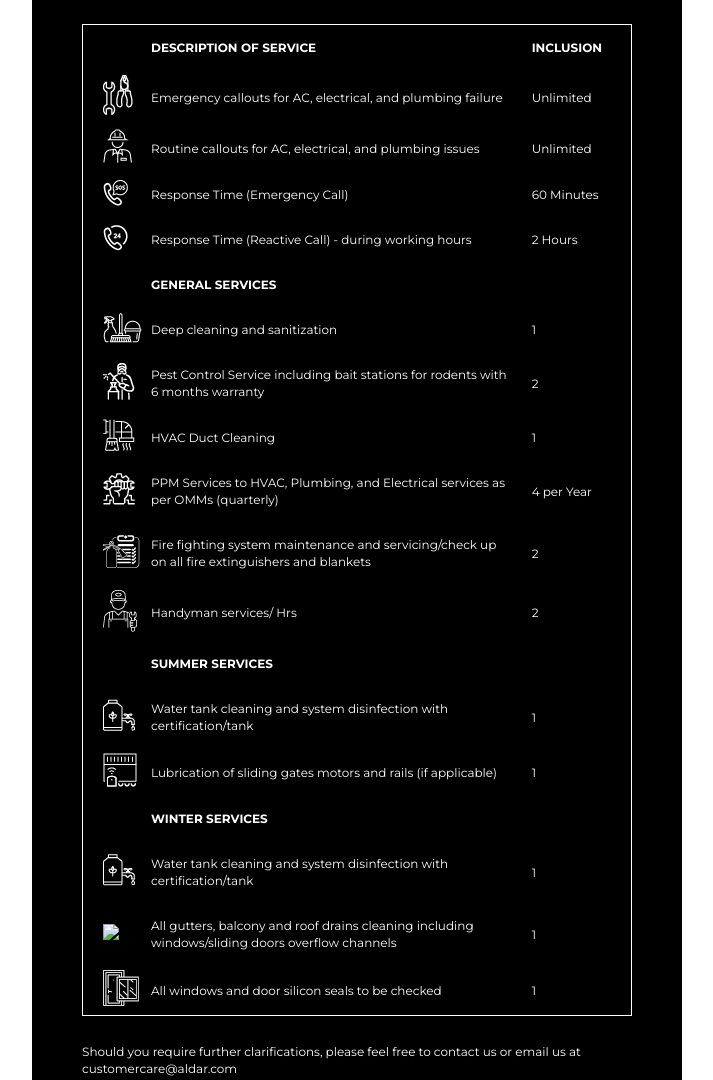
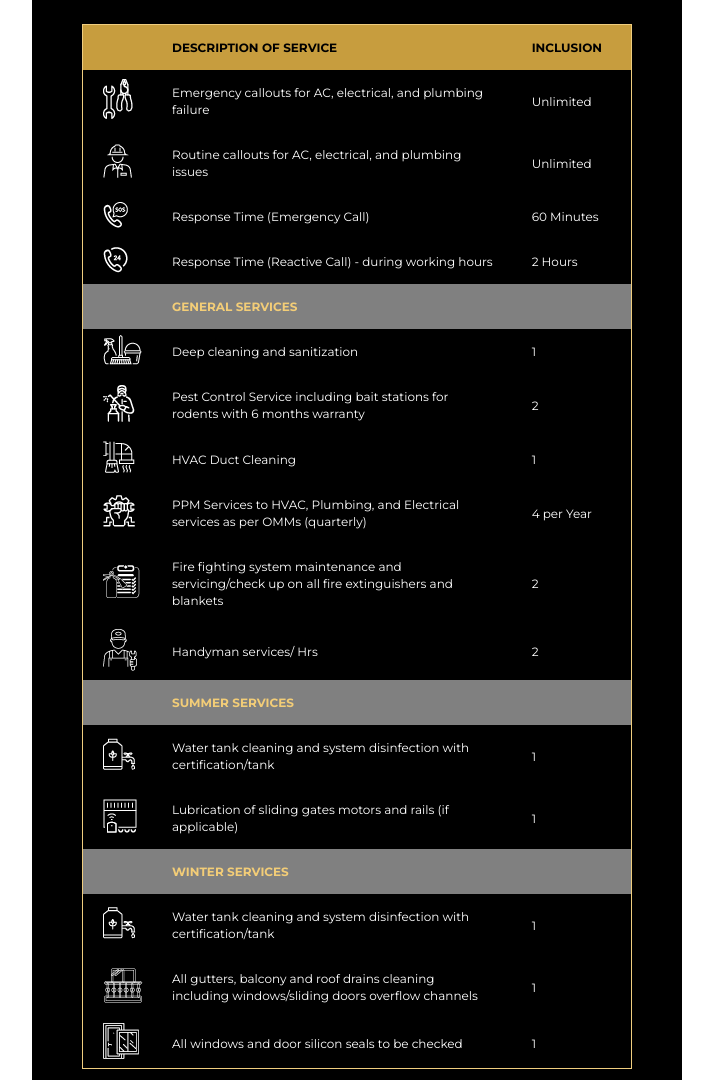
Before and after one commit to saratSubramaniam/hx, a plain HTML site: page index.html in a window 1280 px wide. Shown: the part 1081-2161 px from the top of the page, without its empty margins (283-996 px from the left). Drawn offline with Linux system fonts and the light colour scheme.

Commit message:
Add files via upload

```diff
--- a/index.html
+++ b/index.html
@@ -79,7 +79,7 @@
                                             <tr>
                                                 <td>
                                                     <p
-                                                        style="font-size:26px; font-weight:300; line-height:30px; font-family: 'Montserrat', sans-serif; color:#ffffff;font-weight: bold;">
+                                                        style="font-size:26px; font-weight:300; line-height:30px; font-family: 'Montserrat', sans-serif; color:#c79d3e;font-weight: bold;">
                                                         WELCOME TO YOUR NEW HOME IN XXX</p>
                                                 </td>
                                             </tr>
@@ -138,7 +138,7 @@
                                             <tr>
                                                 <td>
                                                     <p
-                                                        style="font-family:'Montserrat', Arial;  font-size:12px; line-height:17px; color: #ffffff; margin: 9px 0; padding: 0;font-weight: bold;">
+                                                        style="font-family:'Montserrat', Arial;  font-size:12px; line-height:17px; color: #c79d3e; margin: 9px 0; padding: 0;font-weight: bold;">
                                                         The Defect Liability Period (DLP)
                                                     </p>
                                                 </td>
@@ -158,7 +158,7 @@
                                             <tr>
                                                 <td>
                                                     <p
-                                                        style="font-family:'Montserrat', Arial;  font-size:12px; line-height:17px; color: #ffffff; margin: 9px 0; padding: 0;font-weight: bold;">
+                                                        style="font-family:'Montserrat', Arial;  font-size:12px; line-height:17px; color: #c79d3e; margin: 9px 0; padding: 0;font-weight: bold;">
                                                         Annual Maintenance Contract (AMC) handled by HomeX
                                                     </p>
                                                 </td>
@@ -235,27 +235,27 @@
                                 <td align="center">
 
                                     <table class="sub" cellspacing="0" cellpadding="0" border="0" align="center"
-                                        style="border: 1px solid white;padding: 0px 20px;">
+                                        style="border: 1px solid #efcd7f;">
                                         <tbody>
 
-                                            <tr>
-                                                <td style="padding: 5px 0px;"></td>
+                                            <tr style="background-color: #c79d3e;">
+                                                <td style="padding: 5px 20px;"></td>
                                                 <td style="padding: 5px 0px;">
                                                     <p
-                                                        style="font-family:'Montserrat', Arial;  font-size:12px; line-height:17px; color: #ffffff; margin: 9px; padding: 0;font-weight: bold;">
+                                                        style="font-family:'Montserrat', Arial;  font-size:12px; line-height:17px; color: #000; margin: 9px; padding: 0;font-weight: bold;">
                                                         DESCRIPTION OF SERVICE
                                                     </p>
                                                 </td>
-                                                <td style="padding: 5px 0px;">
+                                                <td style="padding: 5px 20px;">
                                                     <p
-                                                        style="font-family:'Montserrat', Arial;  font-size:12px; line-height:17px; color: #ffffff; margin: 9px; padding: 0;font-weight: bold;">
+                                                        style="font-family:'Montserrat', Arial;  font-size:12px; line-height:17px; color: #000; margin: 9px; padding: 0;font-weight: bold;">
                                                         INCLUSION
                                                     </p>
                                                 </td>
                                             </tr>
 
                                             <tr>
-                                                <td style="padding: 5px 0px;">
+                                                <td style="padding: 5px 20px;">
                                                     <img src="images/icon-emergency.png" />
                                                 </td>
                                                 <td style="padding: 5px 0px;">
@@ -264,7 +264,7 @@
                                                         Emergency callouts for AC, electrical, and plumbing failure
                                                     </p>
                                                 </td>
-                                                <td style="padding: 5px 0px;">
+                                                <td style="padding: 5px 20px;">
                                                     <p
                                                         style="font-family:'Montserrat', Arial;  font-size:12px; line-height:17px; color: #ffffff; margin: 9px; padding: 0;">
                                                         Unlimited
@@ -273,7 +273,7 @@
                                             </tr>
 
                                             <tr>
-                                                <td style="padding: 5px 0px;">
+                                                <td style="padding: 5px 20px;">
                                                     <img src="images/icon-routine.png" />
                                                 </td>
                                                 <td style="padding: 5px 0px;">
@@ -282,7 +282,7 @@
                                                         Routine callouts for AC, electrical, and plumbing issues
                                                     </p>
                                                 </td>
-                                                <td style="padding: 5px 0px;">
+                                                <td style="padding: 5px 20px;">
                                                     <p
                                                         style="font-family:'Montserrat', Arial;  font-size:12px; line-height:17px; color: #ffffff; margin: 9px; padding: 0;">
                                                         Unlimited
@@ -291,7 +291,7 @@
                                             </tr>
 
                                             <tr>
-                                                <td style="padding: 5px 0px;">
+                                                <td style="padding: 5px 20px;">
                                                     <img src="images/icon-respo-emergency.png" />
                                                 </td>
                                                 <td style="padding: 5px 0px;">
@@ -300,7 +300,7 @@
                                                         Response Time (Emergency Call)
                                                     </p>
                                                 </td>
-                                                <td style="padding: 5px 0px;">
+                                                <td style="padding: 5px 20px;">
                                                     <p
                                                         style="font-family:'Montserrat', Arial;  font-size:12px; line-height:17px; color: #ffffff; margin: 9px; padding: 0;">
                                                         60 Minutes
@@ -309,7 +309,7 @@
                                             </tr>
 
                                             <tr>
-                                                <td style="padding: 5px 0px;">
+                                                <td style="padding: 5px 20px;">
                                                     <img src="images/icon-resp-reactive.png" />
                                                 </td>
                                                 <td style="padding: 5px 0px;">
@@ -318,7 +318,7 @@
                                                         Response Time (Reactive Call) - during working hours
                                                     </p>
                                                 </td>
-                                                <td style="padding: 5px 0px;">
+                                                <td style="padding: 5px 20px;">
                                                     <p
                                                         style="font-family:'Montserrat', Arial;  font-size:12px; line-height:17px; color: #ffffff; margin: 9px; padding: 0;">
                                                         2 Hours
@@ -326,19 +326,19 @@
                                                 </td>
                                             </tr>
 
-                                            <tr>
-                                                <td style="padding: 5px 0px;"></td>
+                                            <tr style="background-color: gray;">
+                                                <td style="padding: 5px 20px;"></td>
                                                 <td style="padding: 5px 0px;">
                                                     <p
-                                                        style="font-family:'Montserrat', Arial;  font-size:12px; line-height:17px; color: #ffffff; margin: 9px; padding: 0;font-weight: bold;">
+                                                        style="font-family:'Montserrat', Arial;  font-size:12px; line-height:17px; color: #f3cd77; margin: 9px; padding: 0;font-weight: bold;">
                                                         GENERAL SERVICES
                                                     </p>
                                                 </td>
-                                                <td style="padding: 5px 0px;"></td>
+                                                <td style="padding: 5px 20px;"></td>
                                             </tr>
 
                                             <tr>
-                                                <td style="padding: 5px 0px;">
+                                                <td style="padding: 5px 20px;">
                                                     <img src="images/icon-gen-deep.png" />
                                                 </td>
                                                 <td style="padding: 5px 0px;">
@@ -347,7 +347,7 @@
                                                         Deep cleaning and sanitization
                                                     </p>
                                                 </td>
-                                                <td style="padding: 5px 0px;">
+                                                <td style="padding: 5px 20px;">
                                                     <p
                                                         style="font-family:'Montserrat', Arial;  font-size:12px; line-height:17px; color: #ffffff; margin: 9px; padding: 0;">
                                                         1
@@ -356,7 +356,7 @@
                                             </tr>
 
                                             <tr>
-                                                <td style="padding: 5px 0px;">
+                                                <td style="padding: 5px 20px;">
                                                     <img src="images/icon-gen-pest.png" />
                                                 </td>
                                                 <td style="padding: 5px 0px;">
@@ -366,7 +366,7 @@
                                                         months warranty
                                                     </p>
                                                 </td>
-                                                <td style="padding: 5px 0px;">
+                                                <td style="padding: 5px 20px;">
                                                     <p
                                                         style="font-family:'Montserrat', Arial;  font-size:12px; line-height:17px; color: #ffffff; margin: 9px; padding: 0;">
                                                         2
@@ -375,7 +375,7 @@
                                             </tr>
 
                                             <tr>
-                                                <td style="padding: 5px 0px;">
+                                                <td style="padding: 5px 20px;">
                                                     <img src="images/icon-gen-hvac.png" />
                                                 </td>
                                                 <td style="padding: 5px 0px;">
@@ -384,7 +384,7 @@
                                                         HVAC Duct Cleaning
                                                     </p>
                                                 </td>
-                                                <td style="padding: 5px 0px;">
+                                                <td style="padding: 5px 20px;">
                                                     <p
                                                         style="font-family:'Montserrat', Arial;  font-size:12px; line-height:17px; color: #ffffff; margin: 9px; padding: 0;">
                                                         1
@@ -393,7 +393,7 @@
                                             </tr>
 
                                             <tr>
-                                                <td style="padding: 5px 0px;">
+                                                <td style="padding: 5px 20px;">
                                                     <img src="images/icon-gen-ppm.png" />
                                                 </td>
                                                 <td style="padding: 5px 0px;">
@@ -403,7 +403,7 @@
                                                         OMMs (quarterly)
                                                     </p>
                                                 </td>
-                                                <td style="padding: 5px 0px;">
+                                                <td style="padding: 5px 20px;">
                                                     <p
                                                         style="font-family:'Montserrat', Arial;  font-size:12px; line-height:17px; color: #ffffff; margin: 9px; padding: 0;">
                                                         4 per Year
@@ -412,7 +412,7 @@
                                             </tr>
 
                                             <tr>
-                                                <td style="padding: 5px 0px;">
+                                                <td style="padding: 5px 20px;">
                                                     <img src="images/icon-gen-fire.png" />
                                                 </td>
                                                 <td style="padding: 5px 0px;">
@@ -423,7 +423,7 @@
                                                         extinguishers and blankets
                                                     </p>
                                                 </td>
-                                                <td style="padding: 5px 0px;">
+                                                <td style="padding: 5px 20px;">
                                                     <p
                                                         style="font-family:'Montserrat', Arial;  font-size:12px; line-height:17px; color: #ffffff; margin: 9px; padding: 0;">
                                                         2
@@ -432,7 +432,7 @@
                                             </tr>
 
                                             <tr>
-                                                <td style="padding: 5px 0px;">
+                                                <td style="padding: 5px 20px;">
                                                     <img src="images/icon-gen-handyman.png" />
                                                 </td>
                                                 <td style="padding: 5px 0px;">
@@ -441,7 +441,7 @@
                                                         Handyman services/ Hrs
                                                     </p>
                                                 </td>
-                                                <td style="padding: 5px 0px;">
+                                                <td style="padding: 5px 20px;">
                                                     <p
                                                         style="font-family:'Montserrat', Arial;  font-size:12px; line-height:17px; color: #ffffff; margin: 9px; padding: 0;">
                                                         2
@@ -449,19 +449,19 @@
                                                 </td>
                                             </tr>
 
-                                            <tr>
-                                                <td style="padding: 5px 0px;"></td>
+                                            <tr style="background-color: gray;">
+                                                <td style="padding: 5px 20px;"></td>
                                                 <td style="padding: 5px 0px;">
                                                     <p
-                                                        style="font-family:'Montserrat', Arial;  font-size:12px; line-height:17px; color: #ffffff; margin: 9px; padding: 0;font-weight: bold;">
+                                                        style="font-family:'Montserrat', Arial;  font-size:12px; line-height:17px; color: #f3cd77; margin: 9px; padding: 0;font-weight: bold;">
                                                         SUMMER SERVICES
                                                     </p>
                                                 </td>
-                                                <td style="padding: 5px 0px;"></td>
+                                                <td style="padding: 5px 20px;"></td>
                                             </tr>
 
                                             <tr>
-                                                <td style="padding: 5px 0px;">
+                                                <td style="padding: 5px 20px;">
                                                     <img src="images/icon-sum-water.png" />
                                                 </td>
                                                 <td style="padding: 5px 0px;">
@@ -471,7 +471,7 @@
                                                         certification/tank
                                                     </p>
                                                 </td>
-                                                <td style="padding: 5px 0px;">
+                                                <td style="padding: 5px 20px;">
                                                     <p
                                                         style="font-family:'Montserrat', Arial;  font-size:12px; line-height:17px; color: #ffffff; margin: 9px; padding: 0;">
                                                         1
@@ -480,7 +480,7 @@
                                             </tr>
 
                                             <tr>
-                                                <td style="padding: 5px 0px;">
+                                                <td style="padding: 5px 20px;">
                                                     <img src="images/icon-sum-lub.png" />
                                                 </td>
                                                 <td style="padding: 5px 0px;">
@@ -489,7 +489,7 @@
                                                         Lubrication of sliding gates motors and rails (if applicable)
                                                     </p>
                                                 </td>
-                                                <td style="padding: 5px 0px;">
+                                                <td style="padding: 5px 20px;">
                                                     <p
                                                         style="font-family:'Montserrat', Arial;  font-size:12px; line-height:17px; color: #ffffff; margin: 9px; padding: 0;">
                                                         1
@@ -497,19 +497,19 @@
                                                 </td>
                                             </tr>
 
-                                            <tr>
-                                                <td style="padding: 5px 0px;"></td>
+                                            <tr style="background-color: gray;">
+                                                <td style="padding: 5px 20px;"></td>
                                                 <td style="padding: 5px 0px;">
                                                     <p
-                                                        style="font-family:'Montserrat', Arial;  font-size:12px; line-height:17px; color: #ffffff; margin: 9px; padding: 0;font-weight: bold;">
+                                                        style="font-family:'Montserrat', Arial;  font-size:12px; line-height:17px; color: #f3cd77; margin: 9px; padding: 0;font-weight: bold;">
                                                         WINTER SERVICES
                                                     </p>
                                                 </td>
-                                                <td style="padding: 5px 0px;"></td>
+                                                <td style="padding: 5px 20px;"></td>
                                             </tr>
 
                                             <tr>
-                                                <td style="padding: 5px 0px;">
+                                                <td style="padding: 5px 20px;">
                                                     <img src="images/icon-win-water.png" />
                                                 </td>
                                                 <td style="padding: 5px 0px;">
@@ -519,7 +519,7 @@
                                                         certification/tank
                                                     </p>
                                                 </td>
-                                                <td style="padding: 5px 0px;">
+                                                <td style="padding: 5px 20px;">
                                                     <p
                                                         style="font-family:'Montserrat', Arial;  font-size:12px; line-height:17px; color: #ffffff; margin: 9px; padding: 0;">
                                                         1
@@ -528,8 +528,8 @@
                                             </tr>
 
                                             <tr>
-                                                <td style="padding: 5px 0px;">
-                                                    <img src="images/" />
+                                                <td style="padding: 5px 20px;">
+                                                    <img src="images/icon-win-gut.png" />
                                                 </td>
                                                 <td style="padding: 5px 0px;">
                                                     <p
@@ -539,7 +539,7 @@
                                                         overflow channels
                                                     </p>
                                                 </td>
-                                                <td style="padding: 5px 0px;">
+                                                <td style="padding: 5px 20px;">
                                                     <p
                                                         style="font-family:'Montserrat', Arial;  font-size:12px; line-height:17px; color: #ffffff; margin: 9px; padding: 0;">
                                                         1
@@ -548,7 +548,7 @@
                                             </tr>
 
                                             <tr>
-                                                <td style="padding: 5px 0px;">
+                                                <td style="padding: 5px 20px;">
                                                     <img src="images/icon-win-windows.png" />
                                                 </td>
                                                 <td style="padding: 5px 0px;">
@@ -557,7 +557,7 @@
                                                         All windows and door silicon seals to be checked
                                                     </p>
                                                 </td>
-                                                <td style="padding: 5px 0px;">
+                                                <td style="padding: 5px 20px;">
                                                     <p
                                                         style="font-family:'Montserrat', Arial;  font-size:12px; line-height:17px; color: #ffffff; margin: 9px; padding: 0;">
                                                         1
```
